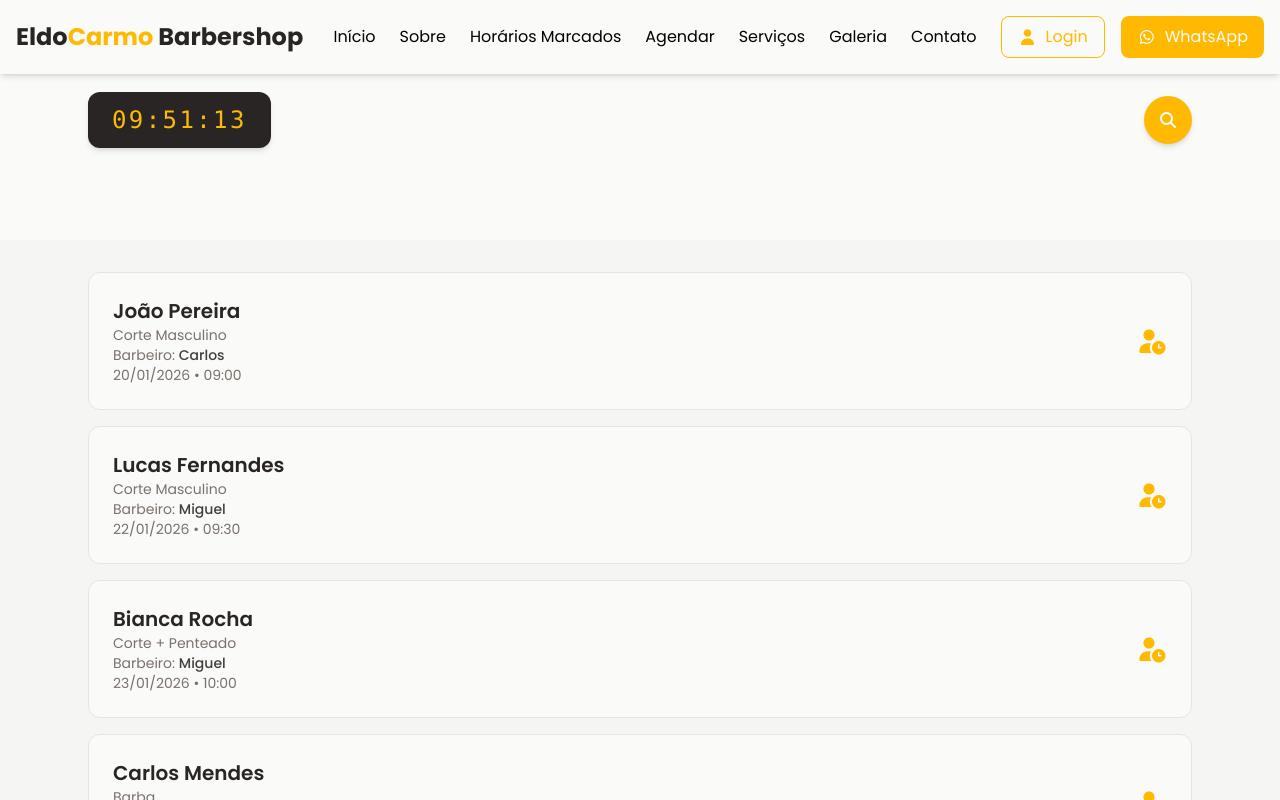
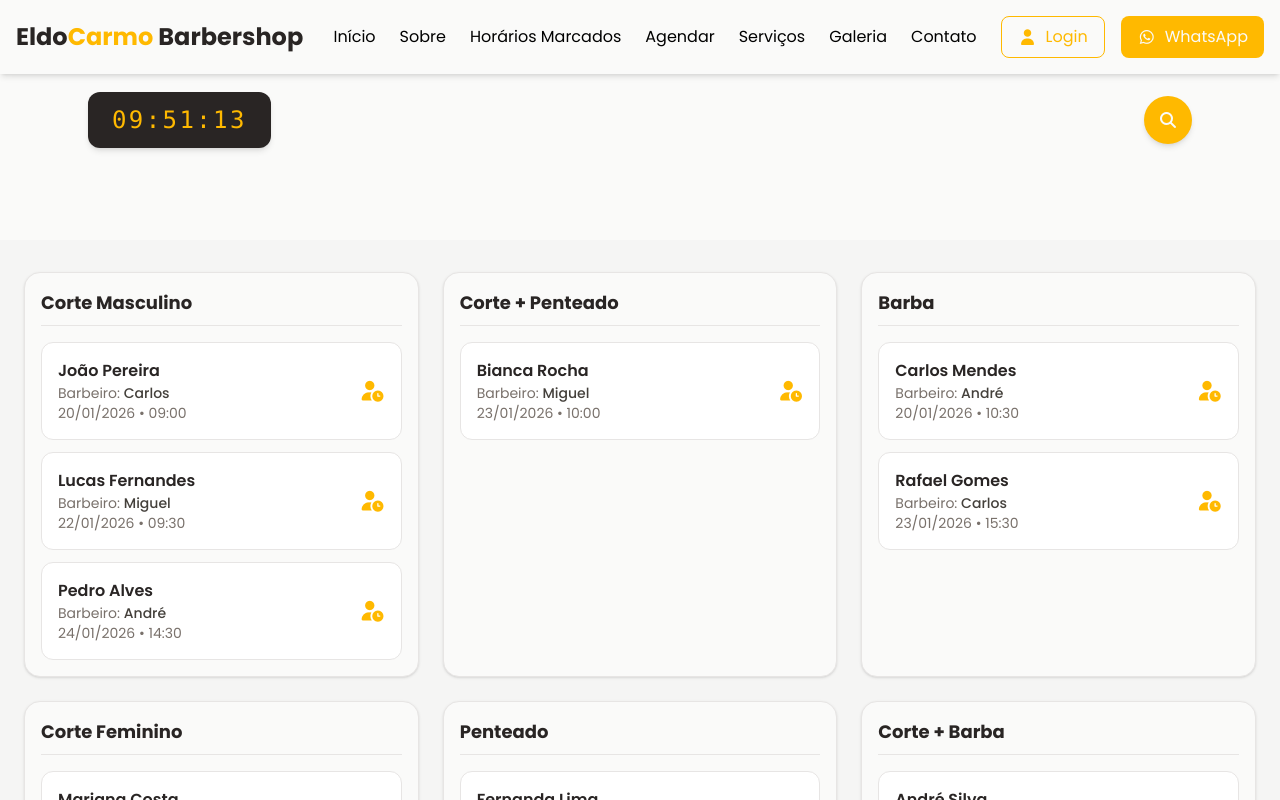
Before and after one commit to nsimba-afonso-nwayami/eldocarmo-barbershop, a React (Vite) app: page /horarios-marcados in a window 1280 px wide. Shown: the top 800 px of the page. Built offline with nearby package versions, Linux system fonts and the light colour scheme.

Commit message:
Horários listados pr serviço

```diff
--- a/src/pages/site/HorariosMarcados.jsx
+++ b/src/pages/site/HorariosMarcados.jsx
@@ -97,6 +97,15 @@ export default function HorariosMarcados() {
     },
   ];
 
+  // AGRUPAR AGENDAMENTOS POR SERVIÇO
+  const agendamentosPorServico = agendamentos.reduce((acc, item) => {
+    if (!acc[item.servico]) {
+      acc[item.servico] = [];
+    }
+    acc[item.servico].push(item);
+    return acc;
+  }, {});
+
   return (
     <>
       <title>Horários Marcados | Eldocarmo Barbershop</title>
@@ -152,21 +161,31 @@ export default function HorariosMarcados() {
         </div>
       </section>
 
-      {/* LISTA DE HORÁRIOS */}
+      {/* LISTA DE HORÁRIOS POR SERVIÇO */}
       <section className="py-8 bg-stone-100">
-        <div className="max-w-6xl mx-auto px-6">
-          <div className="grid grid-cols-1 gap-4">
-            {agendamentos.map((item) => (
+        <div className="max-w-7xl mx-auto px-6">
+          <div className="grid grid-cols-1 md:grid-cols-2 lg:grid-cols-3 gap-6">
+            {Object.entries(agendamentosPorServico).map(([servico, itens]) => (
+              <div
+                key={servico}
+                className="bg-stone-50 border border-stone-200 rounded-2xl shadow-sm p-4"
+              >
+                {/* TÍTULO DO SERVIÇO */}
+                <h2 className="text-lg font-bold text-stone-800 mb-4 border-b border-stone-200 pb-2">
+                  {servico}
+                </h2>
+
+                {/* AGENDAMENTOS */}
+                <div className="flex flex-col gap-3">
+                  {itens.map((item) => (
                     <div
                       key={item.id}
-                className="bg-stone-50 border border-stone-200 rounded-xl p-6 flex justify-between items-center hover:shadow-lg transition"
+                      className="bg-white border border-stone-200 rounded-xl p-4 flex justify-between items-center hover:shadow transition"
                     >
                       <div>
-                  <h3 className="text-xl font-semibold text-stone-800">
+                        <p className="font-semibold text-stone-800">
                           {item.nome}
-                  </h3>
-
-                  <p className="text-stone-500 text-sm">{item.servico}</p>
+                        </p>
 
                         <p className="text-stone-500 text-sm">
                           Barbeiro:{" "}
@@ -180,7 +199,10 @@ export default function HorariosMarcados() {
                         </p>
                       </div>
 
-                <i className="fas fa-user-clock text-amber-400 text-2xl"></i>
+                      <i className="fas fa-user-clock text-amber-400 text-xl"></i>
+                    </div>
+                  ))}
+                </div>
               </div>
             ))}
           </div>
```
Lines whose indentation alone changed are shown as unchanged.
